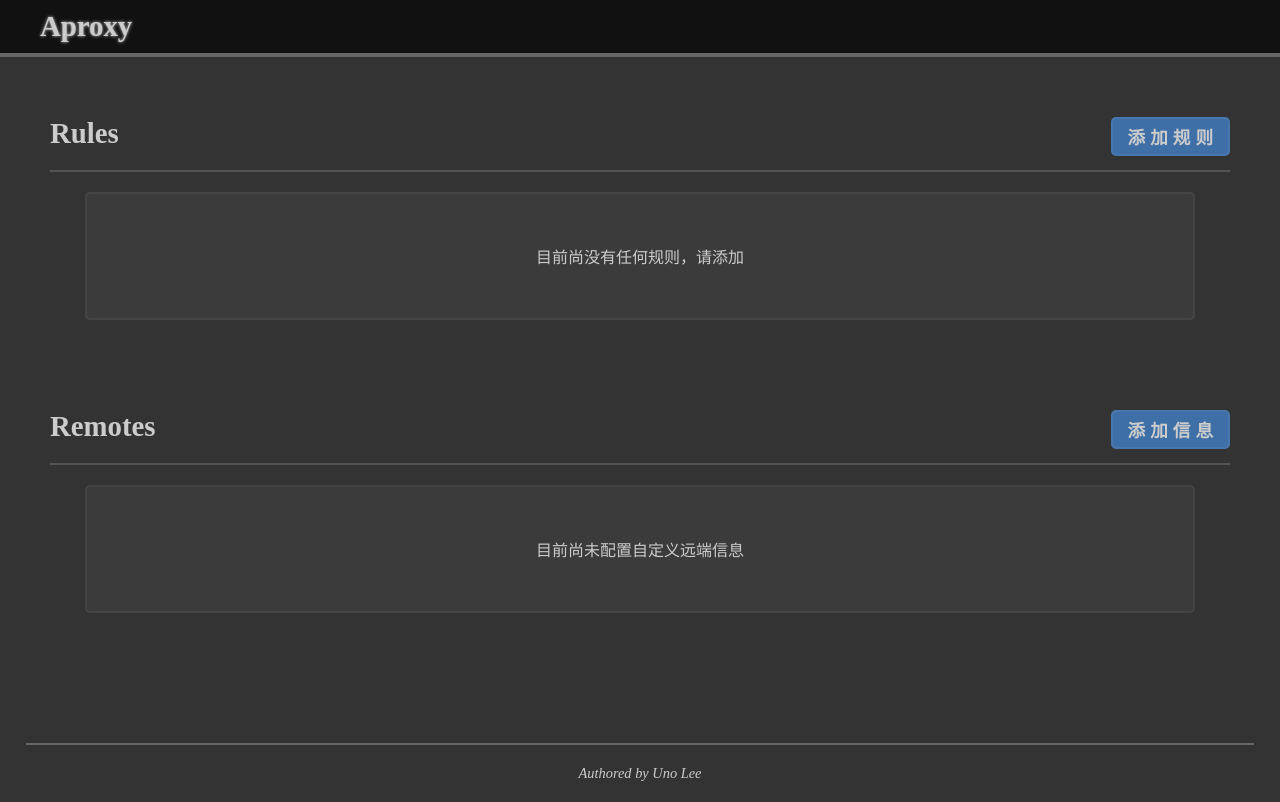
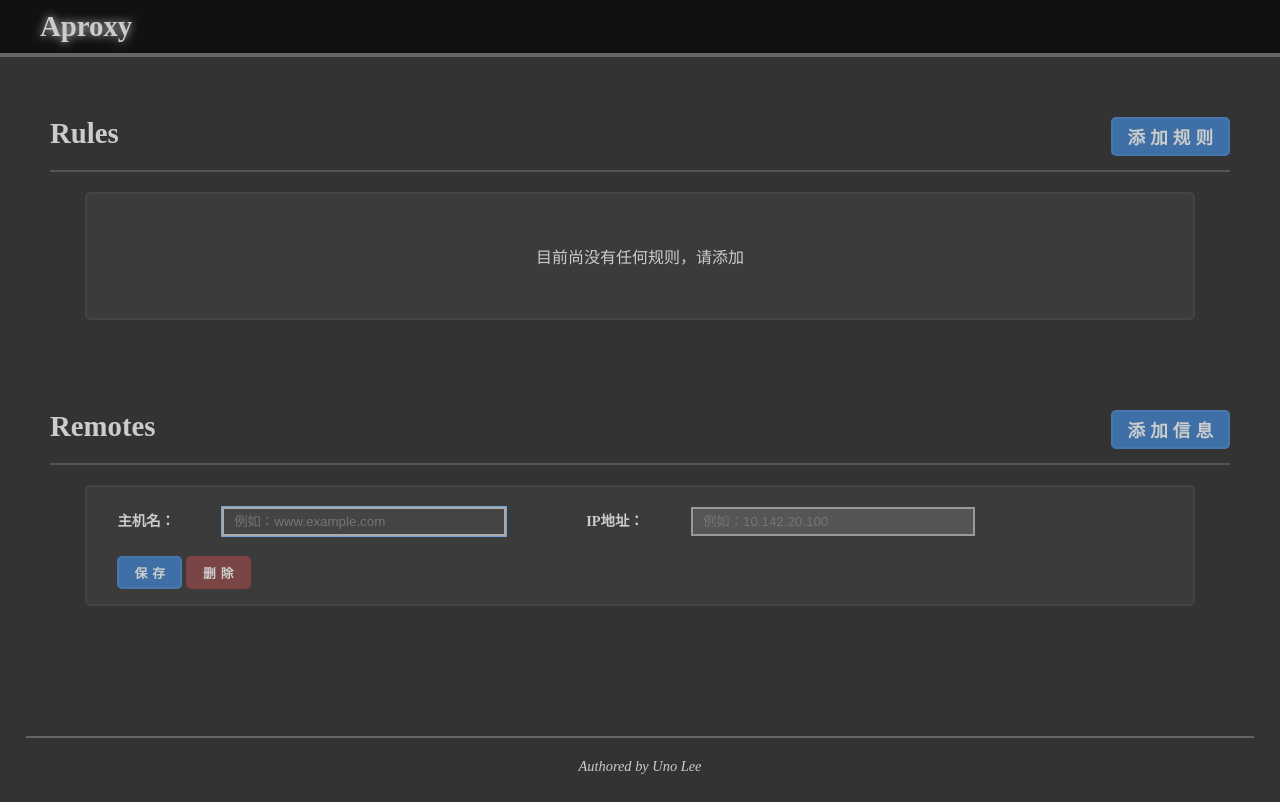
Before and after one commit to licg9999/aproxy, a website: page web/index.html in a window 1280 px wide. Both pictures are taken after a click on the button "添加信息". Drawn offline with Linux system fonts and the light colour scheme.

Commit message:
70% done

```diff
--- a/web/index.html
+++ b/web/index.html
@@ -53,6 +53,8 @@
                             <button data-disable="保存" data-enable="编辑" class="set enable">编辑</button>
                             <button data-enable="启用" data-disable="禁用" class="dis disable">禁用</button>
                             <button class="remove important">删除</button>
+                            <button class="priority down unimportant">&darr;</button>
+                            <button class="priority up unimportant">&uarr;</button>
                         </footer>
                     </div>
                 </li>
@@ -68,7 +70,22 @@
                 </li>
             </ul>
             <ul class="template" id="template-remote-item">
-                <!-- TODO -->
+                <li data-hbs-values="" style="display: none">
+                    <div class="pair">
+                        <div class="hostname">
+                            <label>主机名：</label>
+                            <input type="text" placeholder="例如：www.example.com" value="{{hostname}}" disabled />
+                        </div>
+                        <div class="ipaddress">
+                            <label>IP地址：</label>
+                            <input type="text" placeholder="例如：10.142.20.100" value="{{ipaddress}}" disabled />
+                        </div>
+                        <footer>
+                            <button data-disable="保存" data-enable="编辑" class="set enable">编辑</button>
+                            <button class="remove important">删除</button>
+                        </footer>
+                    </div>
+                </li>
             </ul>
         </div>
     </div>
--- a/web/static/body.css
+++ b/web/static/body.css
@@ -40,36 +40,49 @@ body > .body > .remotes > .items li{
     background-color: #3b3b3b;
     border-radius: 5px;
 }
+body > .body > .remotes > .items li{
+    padding-top: 0px;
+}
 body > .body > .rules > .items li > h3{
     padding: 5px 0;
 }
-body > .body > .rules > .items li > .pair{
+body > .body > .rules > .items li > .pair,
+body > .body > .remotes > .items li > .pair{
     margin-top: 20px;
     padding: 0 10px;
 }
-body > .body > .rules > .items li > .pair > div{
+body > .body > .rules > .items li > .pair > div,
+body > .body > .remotes > .items li > .pair > div{
     float: left;
     margin-right: 80px;
     margin-bottom: 20px;
 }
-body > .body > .rules > .items li > .pair > footer{
+body > .body > .rules > .items li > .pair > footer,
+body > .body > .remotes > .items li > .pair > footer{
     display: block;
     clear: both;
     text-align: left;
     padding-bottom: 5px;
 }
-body > .body > .rules > .items li > .pair > footer button{
+body > .body > .rules > .items li > .pair > footer button,
+body > .body > .remotes > .items li > .pair > footer button{
     display: inline-block;
     font-size: 0.8em;
     margin-left: 0px;
 }
-body > .body > .rules > .items li > .pair label{
+body > .body > .rules > .items li > .pair > footer button.priority{
+    float: right;
+    margin-left: 0.6em;
+}
+body > .body > .rules > .items li > .pair label,
+body > .body > .remotes > .items li > .pair label{
     display: inline-block;
     width: 7em;
     font-size: 0.9em;
     font-weight: bold;
 }
-body > .body > .rules > .items li > .pair input[type=text]{
+body > .body > .rules > .items li > .pair input[type=text],
+body > .body > .remotes > .items li > .pair input[type=text]{
     width: 260px;
 }
 
--- a/web/static/head.css
+++ b/web/static/head.css
@@ -11,4 +11,5 @@ body > .head > ul > li{
 }
 body > .head > ul > li:first-child{
     padding-left: 40px;
+    text-shadow: 0 0 10px;
 }
--- a/web/static/init.js
+++ b/web/static/init.js
@@ -1,20 +1,14 @@
 seajs.config({
     paths: {
-        'local': '/web/static/'
+        'local': '/static'
     },
 
     alias: {
-        'overlay'  : 'local/overlay.js',
-        'page'     : 'local/page.js',
-        'rule-item': 'local/rule-item.js'
+        'overlay'    : 'local/overlay.js',
+        'page'       : 'local/page.js',
+        'rule-item'  : 'local/rule-item.js',
+        'remote-item': 'local/remote-item.js'
     }
 });
 
-seajs.use(['rule-item']);
-//seajs.use(['rule-item'], function(ruleItem){
-//    ruleItem.add({
-//        name: 'a',
-//        from: 'b',
-//        to  : 'c'
-//    });
-//});
+seajs.use(['rule-item', 'remote-item']);
--- /dev/null
+++ b/web/static/remote-item.js
@@ -0,0 +1,126 @@
+define(function(require, exports, module){
+    var page = require('page');
+
+    // 导出通用方法
+    exports = module.exports = structure([
+        function(ths, cfg){
+            ths.alias('add');
+            return function(values, setEnabled){
+                values = values || {};
+
+                var $template = $('#' + cfg.$itemList.attr('data-template-id'));
+
+                cfg.$itemList.prepend($template.html());
+
+                var $item = cfg.$itemList.children().first();
+
+                $item.attr('data-hbs-values', JSON.stringify(values));
+
+                page.process($item);
+
+                $item.fadeIn({
+                    complete: function(){
+                        ths.check();
+                    }
+                });
+
+                if(setEnabled){
+                    ths.setEnable($item, $item.find(cfg.selectors.triggers.setEnable));
+                }
+            };
+        },
+
+        function(ths, cfg){
+            ths.alias('check');
+            return function($item){
+                var $tipEmpty = cfg.$itemList.children('li.tip.empty');
+
+                if(cfg.$itemList.children('li').length <= 1){
+
+                    $tipEmpty.fadeIn();
+                }else{
+                    $tipEmpty.fadeOut();
+                }
+            };
+        },
+
+        function(ths, cfg){
+            ths.alias('remove');
+            return function($item){
+                $item.fadeOut({
+                    complete: function(){
+                        $item.remove();
+
+                        ths.check();
+                    }
+                });
+            };
+        },
+
+        function(ths, cfg){
+            ths.alias('setEnable');
+            return function($item, $set){
+                $item.find('.hostname input[type=text]').prop('disabled', false).focus();
+                $item.find('.ipaddress input[type=text]').prop('disabled', false);
+                $set.removeClass('enable').addClass('disable').text($set.attr('data-disable'));
+            };
+        },
+
+        function(ths, cfg){
+            ths.alias('setDisable');
+            return function($item, $set){
+                $item.find('.hostname input[type=text]').prop('disabled', true).focus();
+                $item.find('.ipaddress input[type=text]').prop('disabled', true);
+                $set.addClass('enable').removeClass('disable').text($set.attr('data-enable'));
+            };
+        },
+
+        function(ths, cfg){
+            cfg.$itemList.delegate(cfg.selectors.triggers.remove, 'click', function(e){
+                var $item = $(e.currentTarget).parents('li');
+                ths.remove($item);
+            });
+
+            cfg.$itemList.delegate(cfg.selectors.triggers.setEnable, 'click', function(e){
+                var $set  = $(e.currentTarget),
+                    $item = $set.parents('li');
+
+                ths.setEnable($item, $set);
+            });
+
+            cfg.$itemList.delegate(cfg.selectors.triggers.setDisable, 'click', function(e){
+                var $set  = $(e.currentTarget),
+                    $item = $set.parents('li');
+
+                ths.setDisable($item, $set);
+            });
+        }
+    ], {
+        $itemList: $('body > .body > .remotes > .items'),
+
+        selectors: {
+            triggers: {
+                remove    : 'button.remove',
+                setEnable : 'button.set.enable',
+                setDisable: 'button.set.disable'
+            }
+        }
+    });
+
+
+    // 添加触发逻辑
+    structure([
+        function(ths, cfg){
+
+            $(cfg.selectors.triggers.add).on('click', function(e){
+                exports.add({}, true);
+            });
+        }
+    ], {
+        selectors: {
+            triggers: {
+                add: 'body > .body > .remotes > button.add'
+            }
+        }
+    });
+});
--- a/web/static/rule-item.js
+++ b/web/static/rule-item.js
@@ -18,6 +18,10 @@ define(function(require, exports, module){
                 $item.attr('data-hbs-values', JSON.stringify(values));
 
                 page.process($item);
+
+                if(values.disabled){
+                    $item.addClass('disabled');
+                }
 
                 $item.fadeIn({
                     complete: function(){
@@ -93,6 +97,28 @@ define(function(require, exports, module){
         },
 
         function(ths, cfg){
+            ths.alias('priorityUp');
+            return function($item){
+                var $prev = $item.prev('li');
+
+                if($prev.length > 0 && !$prev.hasClass('tip')){
+                    $item.insertBefore($prev);
+                }
+            };
+        },
+
+        function(ths, cfg){
+            ths.alias('priorityDown');
+            return function($item){
+                var $next = $item.next('li');
+
+                if($next.length > 0 && !$next.hasClass('tip')){
+                    $item.insertAfter($next);
+                }
+            };
+        },
+
+        function(ths, cfg){
             cfg.$itemList.delegate(cfg.selectors.triggers.remove, 'click', function(e){
                 var $item = $(e.currentTarget).parents('li');
                 ths.remove($item);
@@ -126,6 +152,15 @@ define(function(require, exports, module){
                 ths.disDisable($item, $dis);
             });
 
+            cfg.$itemList.delegate(cfg.selectors.triggers.priorityUp, 'click', function(e){
+                var $item = $(e.currentTarget).parents('li');
+                ths.priorityUp($item);
+            });
+
+            cfg.$itemList.delegate(cfg.selectors.triggers.priorityDown, 'click', function(e){
+                var $item = $(e.currentTarget).parents('li');
+                ths.priorityDown($item);
+            });
         }
     ], {
         $itemList: $('body > .body > .rules > .items'),
@@ -136,7 +171,9 @@ define(function(require, exports, module){
                 setEnable : 'button.set.enable',
                 setDisable: 'button.set.disable',
                 disEnable : 'button.dis.enable',
-                disDisable: 'button.dis.disable'
+                disDisable: 'button.dis.disable',
+                priorityUp: 'button.priority.up',
+                priorityDown: 'button.priority.down'
             }
         }
     });
```
Also changed, not shown: app.js (added, +9 -0 lines), package.json (added, +20 -0 lines), web/static/template.js (deleted, +0 -7 lines), 1 other file.
